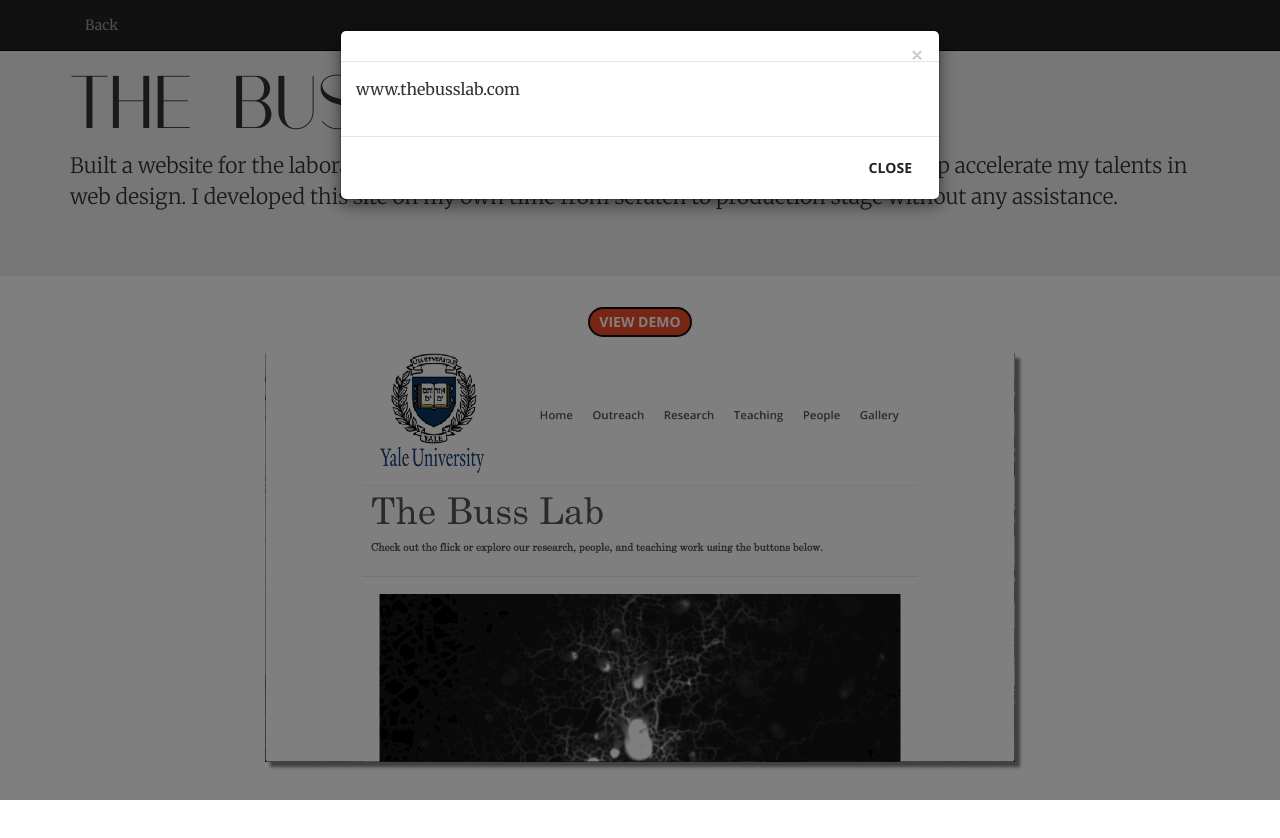
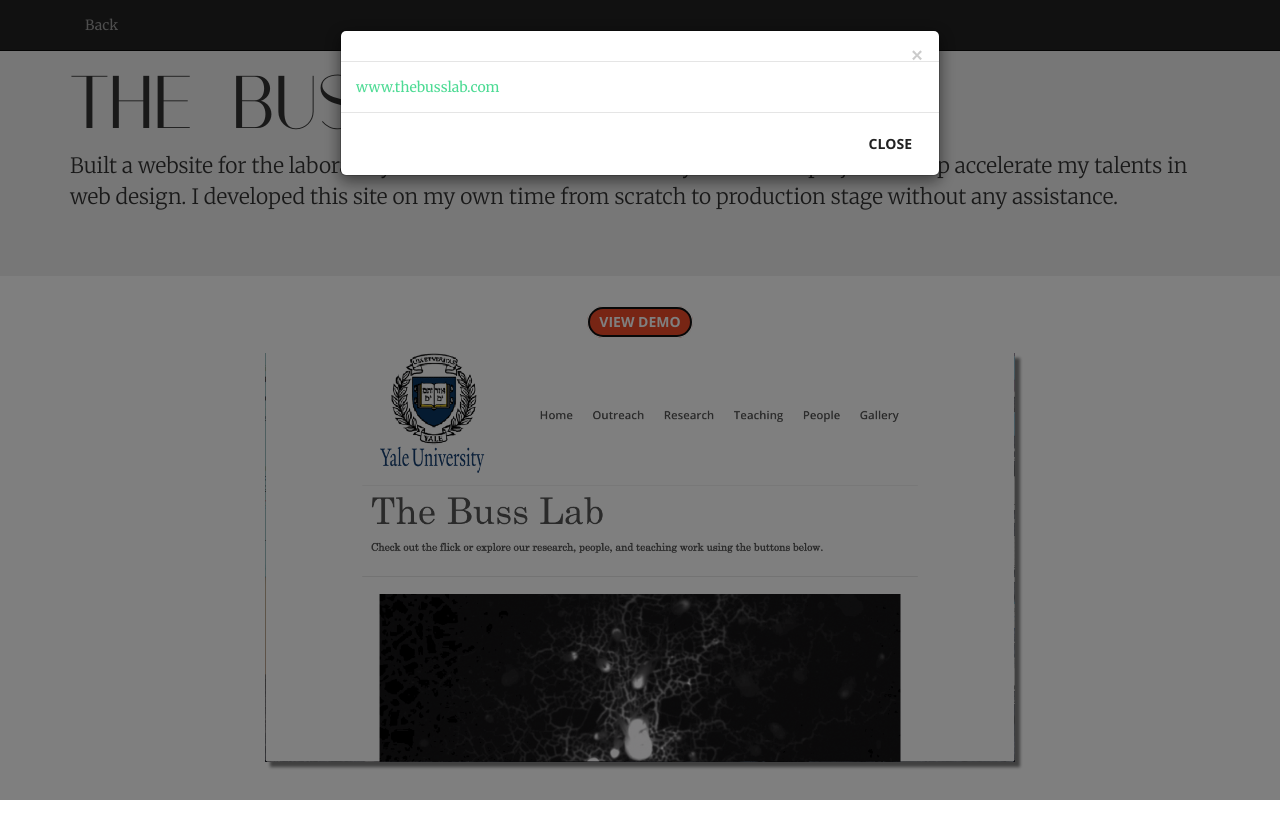
Before and after one commit to evanbuss/portfolio, a website: page client/static/Labproject.html in a window 1280 px wide. Both pictures are taken after a click on the button "VIEW DEMO". Drawn offline with nearby package versions, Linux system fonts and the light colour scheme; some packages are replaced by stand-ins of ours; a script that the page names is missing.

Commit message:
20 commit

```diff
--- a/client/static/Labproject.html
+++ b/client/static/Labproject.html
@@ -127,7 +127,7 @@
                 <button type="button" class="close" data-dismiss="modal">&times;</button>
               </div>
               <div class="modal-body">
-                <p>www.thebusslab.com</p>
+                <a href="http://www.thebusslab.com" TARGET="_blank">www.thebusslab.com</a>
               </div>
               <div class="modal-footer">
                 <button type="button" class="btn btn-default" data-dismiss="modal">Close</button>
```
